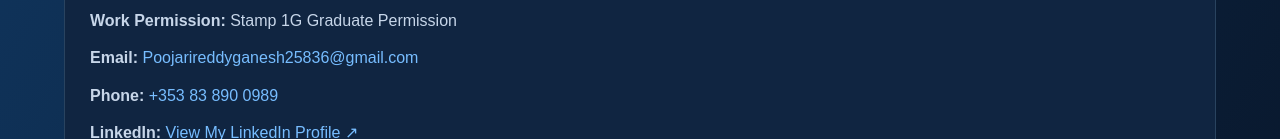
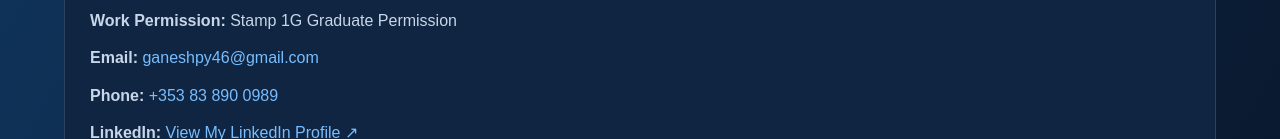
Before and after one commit to reddyganeshp/portfolio, a plain HTML site: page index.html in a window 1280 px wide. Shown: the part 8171-8310 px from the top of the page. Drawn offline with Linux system fonts and the light colour scheme.

Commit message:
Update index.html

```diff
--- a/index.html
+++ b/index.html
@@ -1086,8 +1086,8 @@ I am interested in IT Infrastructure, Windows Server Administration, Desktop Sup
 <p><strong>Work Permission:</strong> Stamp 1G Graduate Permission</p>
 
 <p><strong>Email:</strong>
-<a href="mailto:Poojarireddyganesh25836@gmail.com">
-Poojarireddyganesh25836@gmail.com
+<a href="mailto:ganeshpy46@gmail.com">
+ganeshpy46@gmail.com
 </a>
 </p>
 
```
